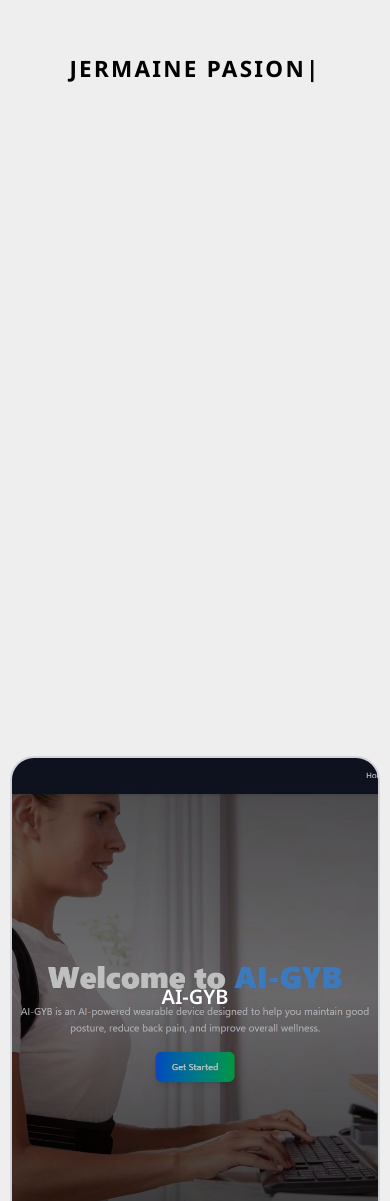
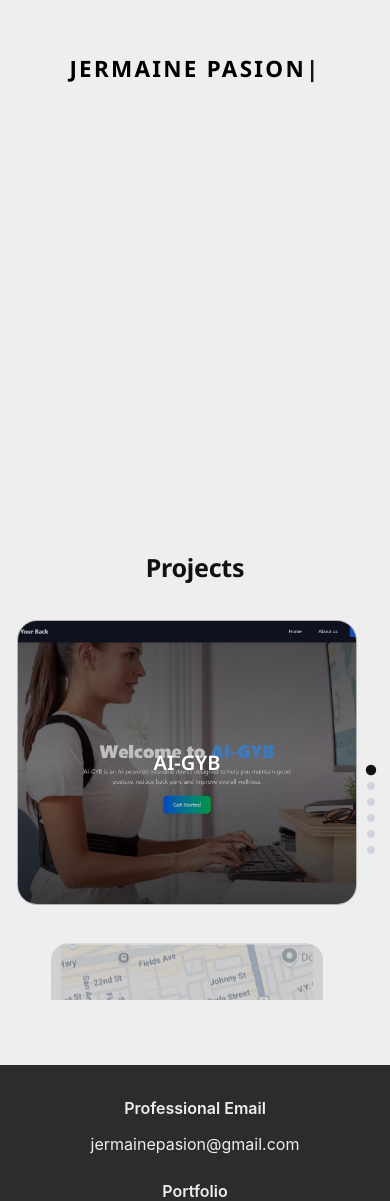
Before and after one commit to JermainePasion/JermainePasion-portfolio, a React (Vite) app: page / in a window 390 px wide. Shown: the part 354-1555 px from the top of the page. Built offline with nearby package versions, Linux system fonts and the light colour scheme.

Commit message:
add: carousel, footer design change

```diff
--- a/package.json
+++ b/package.json
@@ -17,6 +17,7 @@
   "dependencies": {
     "@tailwindcss/vite": "^4.2.1",
     "embla-carousel-react": "^8.6.0",
+    "embla-carousel-wheel-gestures": "^8.1.0",
     "react": "^19.2.4",
     "react-dom": "^19.2.4"
   }
--- a/src/App.jsx
+++ b/src/App.jsx
@@ -14,7 +14,8 @@ import Footer from "./components/Footer";
 const OPTIONS = {
   align: "center",
   loop: false,
-  containScroll: "trimSnaps"
+  containScroll: "trimSnaps",
+  axis: "y",
 };
 
 export default function App() {
@@ -37,7 +38,7 @@ export default function App() {
         <TypingName />
       </section>
 
-      <section className="h-[120vh] flex items-center justify-center">
+      <section className="flex items-center justify-center py-20">
         <EmblaCarousel slides={slides} options={OPTIONS} />
       </section>
 
--- a/src/components/Footer.jsx
+++ b/src/components/Footer.jsx
@@ -31,7 +31,7 @@ export default function Footer() {
                 rel="noopener noreferrer"
                 className="text-[#eeeeee] hover:underline hover:text-blue-500 transition"
               >
-                Jobs180 Link
+                Jobs180
               </a>
             </div>
           </div>
@@ -41,11 +41,19 @@ export default function Footer() {
 
         <div className="flex justify-center items-center">
           <div className="flex justify-center items-center gap-5 cursor-pointer">
-            <img src="https://www.svgrepo.com/show/303114/facebook-3-logo.svg" width="28" alt="fb" />
-            <img src="https://www.svgrepo.com/show/303115/twitter-3-logo.svg" width="28" alt="tw" />
-            <img src="https://www.svgrepo.com/show/303145/instagram-2-1-logo.svg" width="28" alt="inst" />
-            <img src="https://www.svgrepo.com/show/94698/github.svg" width="28" alt="gt" />
-            <img src="https://www.svgrepo.com/show/28145/linkedin.svg" width="28" alt="in" />
+            <a href="https://www.facebook.com/jermaineriley.pasion/" target="_blank">
+              <img src="https://www.svgrepo.com/show/303114/facebook-3-logo.svg" width="28" alt="fb" />
+            </a>
+
+            <a href="https://www.instagram.com/mainejerms/" target="_blank">
+                <img src="https://www.svgrepo.com/show/303145/instagram-2-1-logo.svg" width="28" alt="inst" />
+            </a>
+            <a href="https://github.com/JermainePasion" target="_blank">
+              <img src="https://www.svgrepo.com/show/94698/github.svg" width="28" alt="gt" />
+            </a>
+            <a href="https://www.linkedin.com/in/jermaine-pasion-67415a343/">
+              <img src="https://www.svgrepo.com/show/28145/linkedin.svg" width="28" alt="in" />
+            </a>
           </div>
         </div>
 
--- a/src/components/Navbar.jsx
+++ b/src/components/Navbar.jsx
@@ -18,7 +18,7 @@ export default function Navbar({ visible }) {
           href="#projects"
           className="px-4 py-2 hover:opacity-60 transition"
         >
-          PROJECTS
+          ABOUT
         </a>
 
         <div className="w-px h-5 bg-black mx-2"></div>
@@ -27,7 +27,7 @@ export default function Navbar({ visible }) {
           href="#about"
           className="px-4 py-2 hover:opacity-60 transition"
         >
-          ABOUT
+          PROJECTS
         </a>
       </div>
     </div>
--- a/src/components/TypingName.jsx
+++ b/src/components/TypingName.jsx
@@ -32,7 +32,7 @@ export default function TypingName() {
 
   return (
     <h1
-      style={{ opacity }}
+      style={{ opacity, WebkitUserDrag: "none", userSelect: "none", pointerEvents: "none" }}
       className="
         font-bold tracking-widest text-center
         transition-opacity duration-300
@@ -42,6 +42,7 @@ export default function TypingName() {
         lg:text-7xl
         xl:text-8xl
         2xl:text-9xl
+
       "
     >
       {displayText}
--- a/src/components/carousel/CarouselModal.jsx
+++ b/src/components/carousel/CarouselModal.jsx
@@ -16,7 +16,12 @@ const CarouselModal = ({ slide, onClose }) => {
 
           <div className="modal-description">{slide.description}</div>
 
-          <button className="modal-button">VISIT</button>
+          <a href={slide.visit} target="_blank" rel="noopener noreferrer">
+            <button className="modal-button group relative overflow-hidden px-6 py-2 border border-zinc-900 tracking-widest text-sm font-medium text-zinc-900 transition-colors duration-300 hover:text-white">
+              <span className="relative z-10">VISIT</span>
+              <span className="absolute inset-0 bg-zinc-900 translate-y-full group-hover:translate-y-0 transition-transform duration-300 ease-in-out" />
+            </button>
+          </a>
 
           <div className="modal-role">
             Role: {slide.role}
--- a/src/components/carousel/EmblaCarousel.jsx
+++ b/src/components/carousel/EmblaCarousel.jsx
@@ -1,10 +1,15 @@
 import React, { useEffect, useState } from "react";
 import useEmblaCarousel from "embla-carousel-react";
 import CarouselModal from "./CarouselModal";
+import { DotButton, useDotButton } from "./EmblaCarouselDotButton";
+import { WheelGesturesPlugin } from "embla-carousel-wheel-gestures";
+
 
 const EmblaCarousel = ({ slides, options }) => {
-  const [emblaRef, emblaApi] = useEmblaCarousel(options);
+  const [emblaRef, emblaApi] = useEmblaCarousel({ ...options, axis: "y" });
   const [activeSlide, setActiveSlide] = useState(null);
+  const { selectedIndex, scrollSnaps, onDotButtonClick } = useDotButton(emblaApi);
+
 
   useEffect(() => {
     if (!emblaApi) return;
@@ -14,6 +19,14 @@ const EmblaCarousel = ({ slides, options }) => {
     const snaps = emblaApi.scrollSnapList();
 
     const tweenScale = () => {
+      if (activeSlide !== null) {
+        slideNodes.forEach((slide, index) => {
+          slide.style.transform = `scale(${index === activeSlide ? 1 : 0.9})`;
+          slide.style.opacity = index === activeSlide ? "1" : "0.4";
+        });
+        return;
+      }
+
       const scrollProgress = emblaApi.scrollProgress();
 
       slideNodes.forEach((slide, index) => {
@@ -28,43 +41,57 @@ const EmblaCarousel = ({ slides, options }) => {
           });
         }
 
-        let scale = Math.max(0.8, 1 - Math.abs(diff) * 1.5);
-
-        /* when modal is open */
-        if (activeSlide !== null) {
-          if (index === activeSlide) {
-            scale = 1.08; /* selected card bigger */
-          } else {
-            scale = 0.9; /* others smaller */
-          }
-        }
+        const scale = Math.max(0.8, 1 - Math.abs(diff) * 1.5);
+        const opacity = Math.max(0.4, 1 - Math.abs(diff) * 2);
 
         slide.style.transform = `scale(${scale})`;
+        slide.style.opacity = String(opacity);
       });
     };
 
     emblaApi.on("scroll", tweenScale);
     emblaApi.on("reInit", tweenScale);
     emblaApi.on("select", tweenScale);
+    tweenScale();
+    requestAnimationFrame(tweenScale);
+  }, [emblaApi, activeSlide]);
 
-    tweenScale();
-  }, [emblaApi, activeSlide]);
+  useEffect(() => {
+  if (!emblaApi) return;
+
+  const onWheel = (e) => {
+    e.preventDefault();
+    if (e.deltaY > 0) {
+      emblaApi.scrollNext();
+    } else {
+      emblaApi.scrollPrev();
+    }
+  };
+
+  const viewport = emblaApi.rootNode();
+  viewport.addEventListener("wheel", onWheel, { passive: false });
+
+  return () => {
+    viewport.removeEventListener("wheel", onWheel);
+  };
+}, [emblaApi]);
 
   return (
     <>
+      <div className="embla-wrapper">
+
+        <h2 className="embla-label">Projects</h2>
+
         <div className={`embla ${activeSlide !== null ? "dimmed" : ""}`}>
           <div className="embla__viewport" ref={emblaRef}>
             <div className="embla__container">
               {slides.map((slide, index) => (
                 <div className="embla__slide" key={index}>
                   <div
-                  className={`embla__card ${
-                    activeSlide === index ? "selected" : ""
-                  }`}
+                    className={`embla__card ${activeSlide === index ? "selected" : ""}`}
                     onClick={() => setActiveSlide(index)}
                   >
                     <img className="card-image" src={slide.image} />
-
                     <div className="card-overlay">
                       <h2>{slide.title}</h2>
                     </div>
@@ -73,6 +100,18 @@ const EmblaCarousel = ({ slides, options }) => {
               ))}
             </div>
           </div>
+        </div>
+
+        <div className="embla__dots">
+          {scrollSnaps.map((_, index) => (
+            <DotButton
+              key={index}
+              onClick={() => onDotButtonClick(index)}
+              className={`embla__dot ${index === selectedIndex ? "embla__dot--selected" : ""}`}
+            />
+          ))}
+        </div>
+
       </div>
 
       <CarouselModal
--- a/src/components/carousel/slide.js
+++ b/src/components/carousel/slide.js
@@ -5,7 +5,7 @@ const slides = [
     description:
       "An AI-powered wearable system designed to monitor posture in real time using embedded sensors and machine learning. The system provides vibration feedback to correct poor posture and improve long-term spinal health.",
     role: "Full Stack, Machine Learning",
-    visit: "#",
+    visit: "https://ai-gyb.vercel.app/",
     tech: [
       "/icons/React.png",
       "/icons/Node.png",
--- a/src/components/css/EmblaCarousel.css
+++ b/src/components/css/EmblaCarousel.css
@@ -1,35 +1,61 @@
+/* Layout */
+
+.embla-wrapper {
+  display: grid;
+  grid-template-columns: auto 1fr auto;
+  align-items: center;
+  gap: 2rem;
+  width: 100%;
+  max-width: 1200px;
+  margin: 0 auto;
+  padding: 2rem 3rem;
+}
+
+
+.embla-label {
+  font-size: clamp(3.5rem, 7vw, 8rem);
+  font-weight: 800;
+  letter-spacing: -0.01em;
+  user-select: none;
+  white-space: nowrap;
+  color: #111;
+  line-height: 1;
+}
+
 .embla {
-  width: 100%;
-  max-width: 1400px;
-  margin: auto;
-  padding: 2rem 1rem;
+  min-width: 0;
 }
+
+/* Carousel */
 
 .embla__viewport {
   overflow: hidden;
-  padding: 0 20%;
+  height: 520px;
+  width: 340px; /* narrow */
+  margin-left: auto; /* push carousel to the right within its cell */
 }
 
 .embla__container {
   display: flex;
-  gap: 2rem;
+  flex-direction: column;
+  height: 100%;
+  gap: 1rem;
 }
 
 .embla__slide {
-  flex: 0 0 95%;
-  transition: transform 0.2s ease;
+  flex: 0 0 75%;
+  min-height: 0;
+  transition: opacity 0.3s ease;
 }
 
 .embla__card {
-  height: 420px;
-  border-radius: 24px;
-  border: 2px solid #d1d5db;
-
+  height: 100%;
+  border-radius: 20px;
+  border: 1px solid #b0b0b0;
   position: relative;
   overflow: hidden;
   cursor: pointer;
-
-  transition: transform 0.35s ease, background 0.35s ease, border 0.35s ease;
+  transition: background 0.35s ease, border 0.35s ease;
 }
 
 .card-image {
@@ -38,29 +64,57 @@
   object-fit: cover;
 }
 
+.card-image,
+.embla__card img {
+  -webkit-user-drag: none;
+  user-select: none;
+  pointer-events: none;
+}
+
 .card-overlay {
   position: absolute;
   inset: 0;
-
   display: flex;
   align-items: center;
   justify-content: center;
-
   text-align: center;
   color: white;
   font-size: 2rem;
   font-weight: 600;
-
-  background: rgba(0,0,0,0.25);
-
+  background: rgba(0, 0, 0, 0.25);
   user-select: none;
+  transition: color 0.35s ease;
 }
 
-/* selected card */
+.card-overlay::after {
+  content: '';
+  position: absolute;
+  inset: 0;
+  background: white;
+  transform: translateY(100%);
+  transition: transform 0.35s ease;
+  z-index: 0;
+}
 
-.embla__card.selected {
-  background: white;
-  transform: scale(1.03);
+.card-overlay h2 {
+  position: relative;
+  z-index: 1;
+  transition: transform 0.35s ease, color 0.35s ease;
+}
+
+.embla__card:not(.selected):hover .card-overlay::after {
+  transform: translateY(0);
+}
+
+.embla__card:not(.selected):hover .card-overlay h2 {
+  transform: scale(1.15);
+  color: black;
+}
+
+/* Selected */
+
+.embla__card.selected .card-image {
+  opacity: 0;
 }
 
 .embla__card.selected .card-overlay {
@@ -68,7 +122,7 @@
   color: black;
 }
 
-/* dim background */
+/* Dimmed */
 
 .embla.dimmed .embla__card {
   filter: brightness(0.5);
@@ -78,39 +132,77 @@
   filter: brightness(1);
 }
 
+/* Dots — vertical, right side */
+
+.embla__dots {
+  display: flex;
+  flex-direction: column;
+  align-items: center;
+  justify-content: center;
+  gap: 8px;
+}
+
+.embla__dot {
+  width: 8px;
+  height: 8px;
+  border-radius: 50%;
+  background: #d1d5db;
+  border: none;
+  cursor: pointer;
+  padding: 0;
+  transition: background 0.3s ease, transform 0.3s ease;
+}
+
+.embla__dot--selected {
+  background: #111;
+  transform: scale(1.3);
+}
+
 /* Tablet */
 
 @media (max-width: 1024px) {
-  .embla__slide {
-    flex: 0 0 75%;
+  .embla-wrapper {
+    grid-template-columns: auto 1fr auto;
+    padding: 2rem;
+    gap: 1.5rem;
   }
 
   .embla__viewport {
-    padding: 0 12.5%;
+    height: 440px;
   }
 
-  .embla__card {
-    height: 340px;
+  .embla-label {
+    font-size: clamp(2rem, 4vw, 3.5rem);
   }
 }
 
 /* Mobile */
 
 @media (max-width: 640px) {
-  .embla__slide {
-    flex: 0 0 100%;
+  .embla-wrapper {
+    grid-template-columns: 1fr auto;
+    grid-template-rows: auto 1fr;
+    gap: 1rem;
+    padding: 1.5rem;
+  }
+
+  .embla-label {
+    grid-column: 1 / -1;
+    font-size: 2.5rem;
+    margin-bottom: 30px;
+    text-align: center;
+  }
+
+  .embla {
+    grid-column: 1;
+  }
+
+  .embla__dots {
+    grid-column: 2;
+    flex-direction: column;
   }
 
   .embla__viewport {
-    padding: 0;
-  }
-
-  .embla__card {
-    height: 480px; /* much taller */
-    font-size: 2rem;
+    height: 380px;
   }
 }
-
-.embla__card.selected .card-image {
-  opacity: 0;
-}
```
Also changed, not shown: 1 other file (tests, documents, lock files or other folders). Lines whose indentation alone changed are shown as unchanged.
